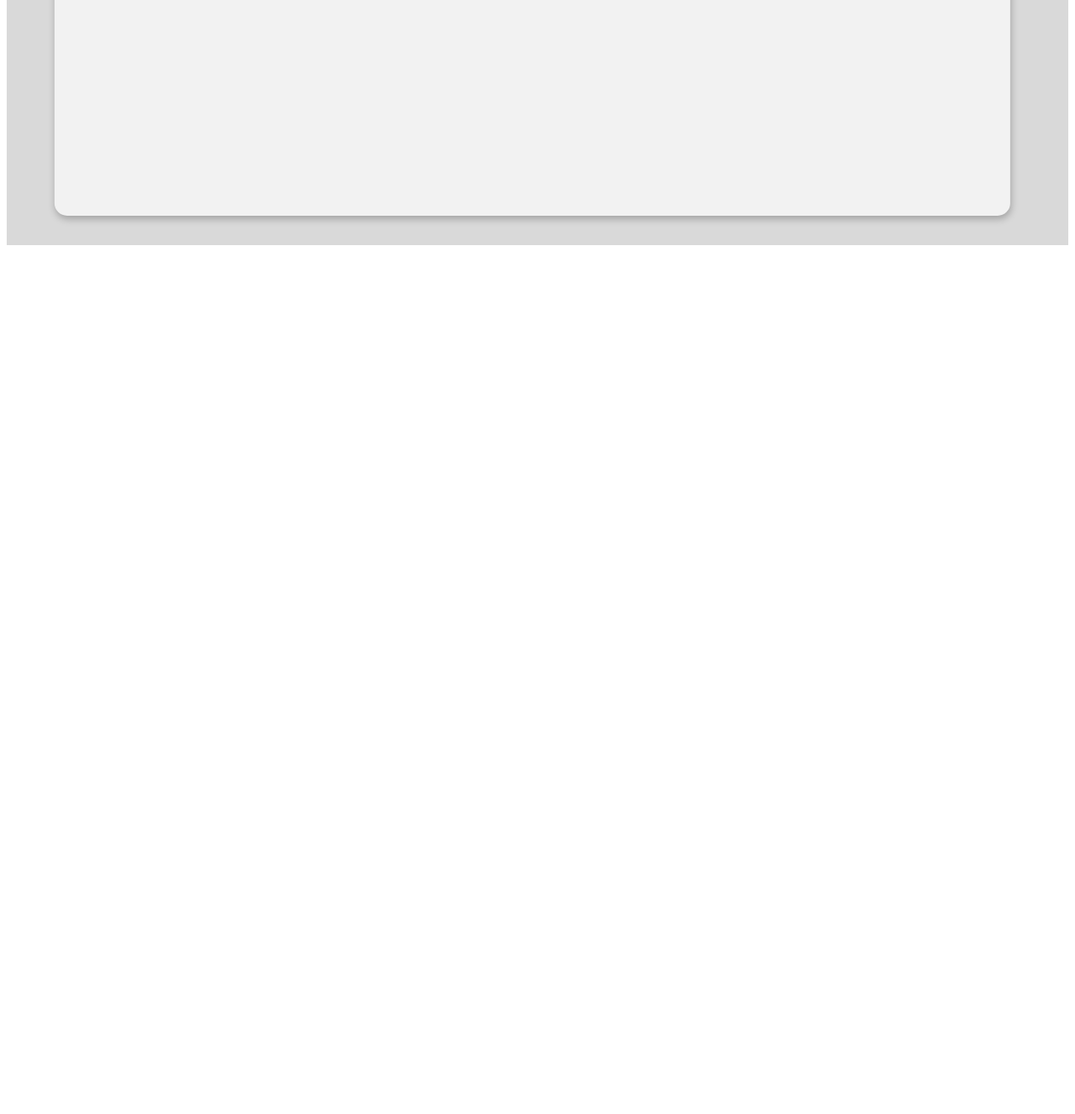
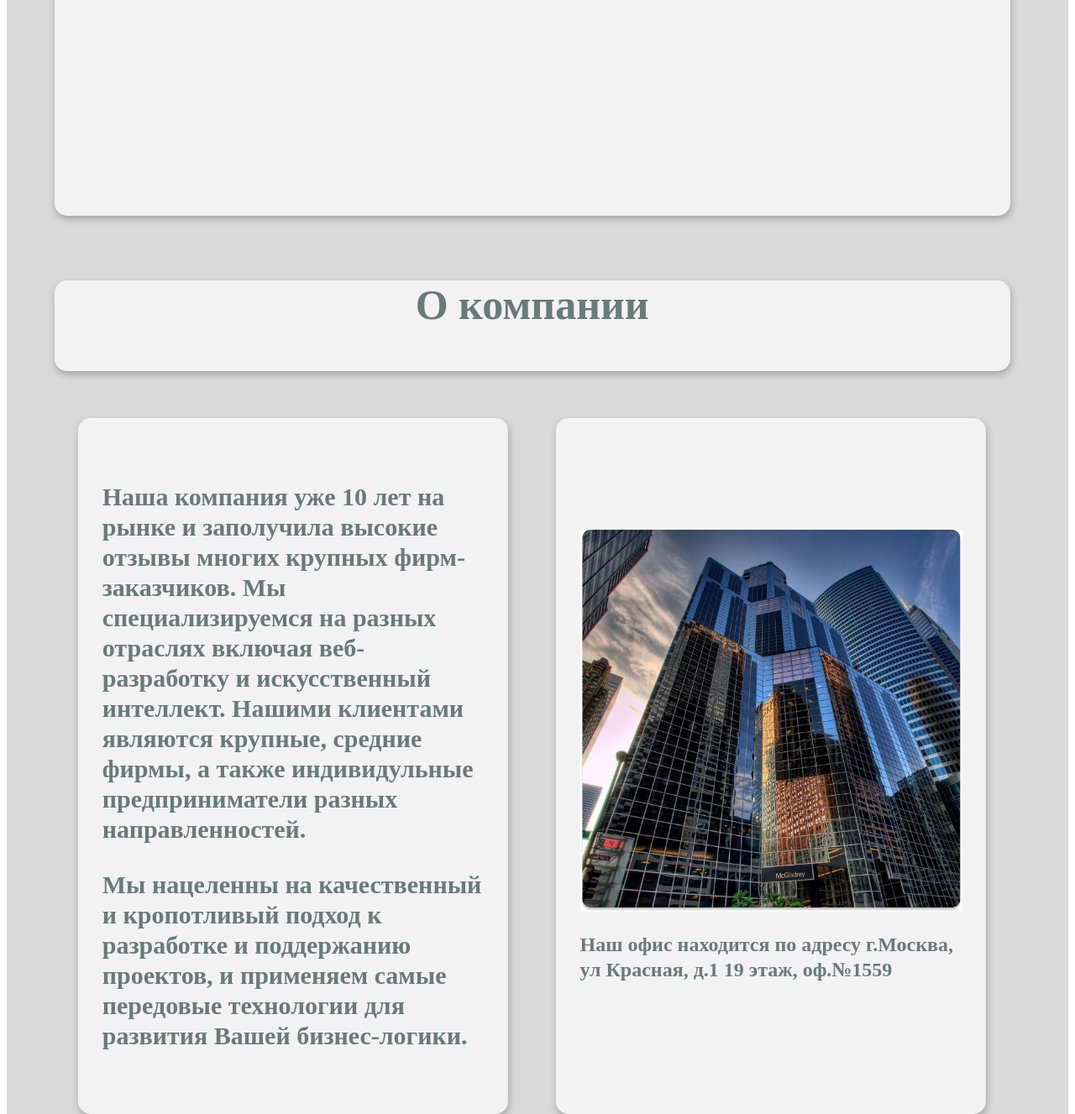
Before and after one commit to Irina40ina/Test-project, a plain HTML site: page index.html in a window 1280 px wide. Shown: the part 2956-4283 px from the top of the page at 84% size. Before the commit the page ends 3256 px from the top, so only its background shows below. Drawn offline with Linux system fonts and the light colour scheme.

Commit message:
my-second-commit

```diff
--- a/index.css
+++ b/index.css
@@ -62,29 +62,36 @@
     display: flex;
     align-items: center;
 }
+
 .slide-item {
     width: 25%;
     height: 100%;
     transition: all .6s ease;
 }
+
 .img-slide {
     width: 100%;
     height: 100%;
     object-fit: cover;
 
 }
-#r1:checked ~ .s1 {
+
+#r1:checked~.s1 {
     margin-left: 0;
 }
-#r2:checked ~ .s1 {
+
+#r2:checked~.s1 {
     margin-left: -25%;
 }
-#r3:checked ~ .s1 {
+
+#r3:checked~.s1 {
     margin-left: -50%;
 }
-#r4:checked ~ .s1 {
+
+#r4:checked~.s1 {
     margin-left: -75%;
 }
+
 .slide-wrapper-nav {
     position: absolute;
     left: 50%;
@@ -92,6 +99,7 @@
     display: flex;
     height: 5%;
 }
+
 .bar {
     height: 15px;
     width: 40px;
@@ -102,14 +110,17 @@
     border-radius: 10px;
     transition: all .4s ease;
 }
+
 .bar:hover {
     opacity: 0.8;
     transform: scale(1.1);
 }
+
 input[name="r"] {
     position: absolute;
     visibility: hidden;
 }
+
 .project-container {
     width: 90%;
     height: 1080px;
@@ -159,6 +170,7 @@ h1 {
     object-fit: cover;
     border-radius: 10px;
 }
+
 .application-form {
     width: 90%;
     height: 1080px;
@@ -168,12 +180,14 @@ h1 {
     justify-content: space-around;
     transform: translate(5%);
 }
+
 .application-form-title {
     width: 100%;
     box-shadow: var(--shadow);
     background-color: var(--color);
     border-radius: 15px;
 }
+
 .application-form-area {
     width: 100%;
     height: 800px;
@@ -181,41 +195,63 @@ h1 {
     box-shadow: var(--shadow);
     border-radius: 15px;
 }
-/* .about-company {
+
+.about-company {
     width: 90%;
     height: 1080px;
     transform: translate(5%);
-    display: grid;
-    grid-template-columns: 46% 46%;
-    grid-template-rows: 10% 75%;
-    gap: 3% 7%;
-    justify-content: center;
-    align-content: center;
 }
 
 .about-company-title {
-    grid-column: 1/3;
+    width: 100%;
+    height: 10%;
+    margin-bottom: 5%;
     background-color: var(--color);
     box-shadow: var(--shadow);
     border-radius: 15px;
 }
+
+.about-company-main {
+    display: flex;
+    justify-content: space-around;
+
+}
+
 .about-company-text {
+    width: 40%;
     background-color: var(--color);
     box-shadow: var(--shadow);
     border-radius: 15px;
-    margin-left: 50px;
-    padding: 95px 53px 100px 52px;
+    padding: 4% 2.5% 4% 2.5%;
 }
+
 .about-company-text p {
-font-size: 30px;
-font-weight: 600;
-color: #687B78;
-line-height: 36px;
+    font-size: 30px;
+    font-weight: 600;
+    color: #687B78;
+    line-height: 36px;
+}
 
-}
 .about-company-img {
-
+    display: flex;
+    flex-direction: column;
+    justify-content: center;
+    align-items: center;
+    width: 40%;
+    padding: 4% 2.5% 4% 2.5%;
     background-color: var(--color);
     box-shadow: var(--shadow);
     border-radius: 15px;
-} */
+}
+
+.about-company-img img {
+    width: 100%;
+    object-fit: cover;
+}
+
+.address p {
+    font-size: 24px;
+    font-weight: 600;
+    color: #687B78;
+    line-height: 30px;
+}
--- a/index.html
+++ b/index.html
@@ -51,54 +51,34 @@
             <!-- Grid-контейнер -->
             <div class="project-container-galary">
                 <div class="galary-item__container">
-                    <img class="galary-item"
-                        src="./img/grid-item.jpg"
-                        alt="">
+                    <img class="galary-item" src="./img/grid-item.jpg" alt="">
                 </div>
                 <div class="galary-item__container">
-                    <img class="galary-item"
-                        src="./img/grid-item.jpg"
-                        alt="">
+                    <img class="galary-item" src="./img/grid-item.jpg" alt="">
                 </div>
                 <div class="galary-item__container">
-                    <img class="galary-item"
-                        src="./img/grid-item.jpg"
-                        alt="">
+                    <img class="galary-item" src="./img/grid-item.jpg" alt="">
                 </div>
                 <div class="galary-item__container">
-                    <img class="galary-item"
-                        src="./img/grid-item.jpg"
-                        alt="">
+                    <img class="galary-item" src="./img/grid-item.jpg" alt="">
                 </div>
                 <div class="galary-item__container">
-                    <img class="galary-item"
-                        src="./img/grid-item.jpg"
-                        alt="">
+                    <img class="galary-item" src="./img/grid-item.jpg" alt="">
                 </div>
                 <div class="galary-item__container">
-                    <img class="galary-item"
-                        src="./img/grid-item.jpg"
-                        alt="">
+                    <img class="galary-item" src="./img/grid-item.jpg" alt="">
                 </div>
                 <div class="galary-item__container">
-                    <img class="galary-item"
-                        src="./img/grid-item.jpg"
-                        alt="">
+                    <img class="galary-item" src="./img/grid-item.jpg" alt="">
                 </div>
                 <div class="galary-item__container">
-                    <img class="galary-item"
-                        src="./img/grid-item.jpg"
-                        alt="">
+                    <img class="galary-item" src="./img/grid-item.jpg" alt="">
                 </div>
                 <div class="galary-item__container">
-                    <img class="galary-item"
-                        src="./img/grid-item.jpg"
-                        alt="">
+                    <img class="galary-item" src="./img/grid-item.jpg" alt="">
                 </div>
                 <div class="galary-item__container">
-                    <img class="galary-item"
-                        src="./img/grid-item.jpg"
-                        alt="">
+                    <img class="galary-item" src="./img/grid-item.jpg" alt="">
                 </div>
             </div>
         </section>
@@ -112,11 +92,12 @@
             </div>
         </section>
 
-        <!-- О компании
+        <!-- О компании -->
         <section class="about-company">
             <div class="about-company-title">
                 <h1>О компании</h1>
             </div>
+            <div class="about-company-main">
                 <div class="about-company-text">
                     <p> Наша компания уже 10 лет на рынке
                         и заполучила высокие отзывы многих
@@ -126,20 +107,25 @@
                         интеллект. Нашими клиентами являются
                         крупные, средние фирмы, а также
                         индивидульные предприниматели разных
-                    направленностей. <br>
-
+                        направленностей.
+                    </p>
+                    <p>
                         Мы нацеленны на качественный и
                         кропотливый подход к разработке и
                         поддержанию проектов, и применяем
                         самые передовые технологии для развития
                         Вашей бизнес-логики.
+                    </p>
 
-                    </p>
                 </div>
                 <div class="about-company-img">
-                <img src="" alt="">
-                <div class="address"></div>
-            </div> -->
+                    <img src="./img/photo-office.jpg" alt="">
+                    <div class="address">
+                        <p>Наш офис находится по адресу г.Москва, ул Красная, д.1
+                            19 этаж, оф.№1559</p>
+                    </div>
+                </div>
+            </div>
 
         </section>
         <footer></footer>
```
Lines whose indentation alone changed are shown as unchanged.
